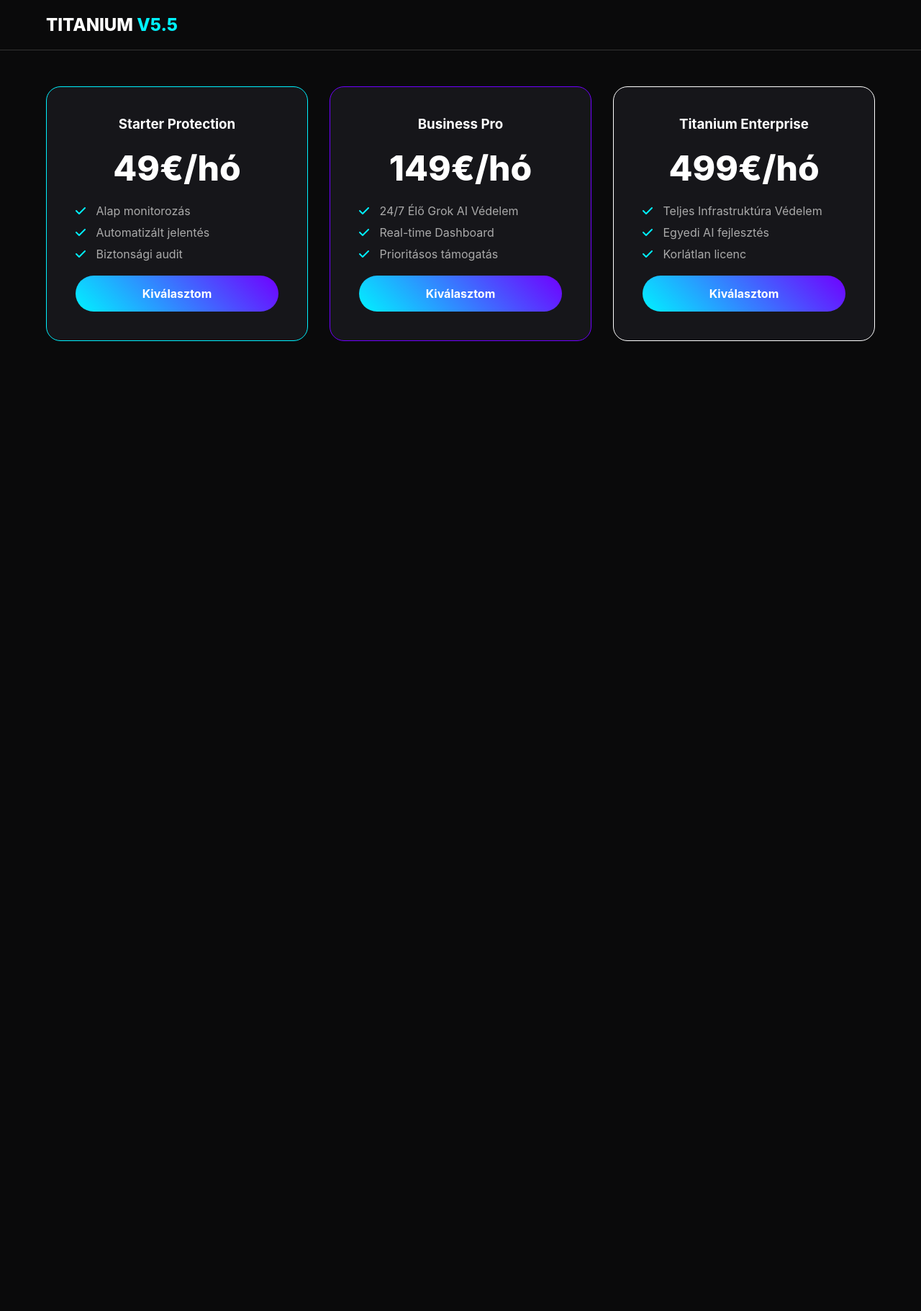
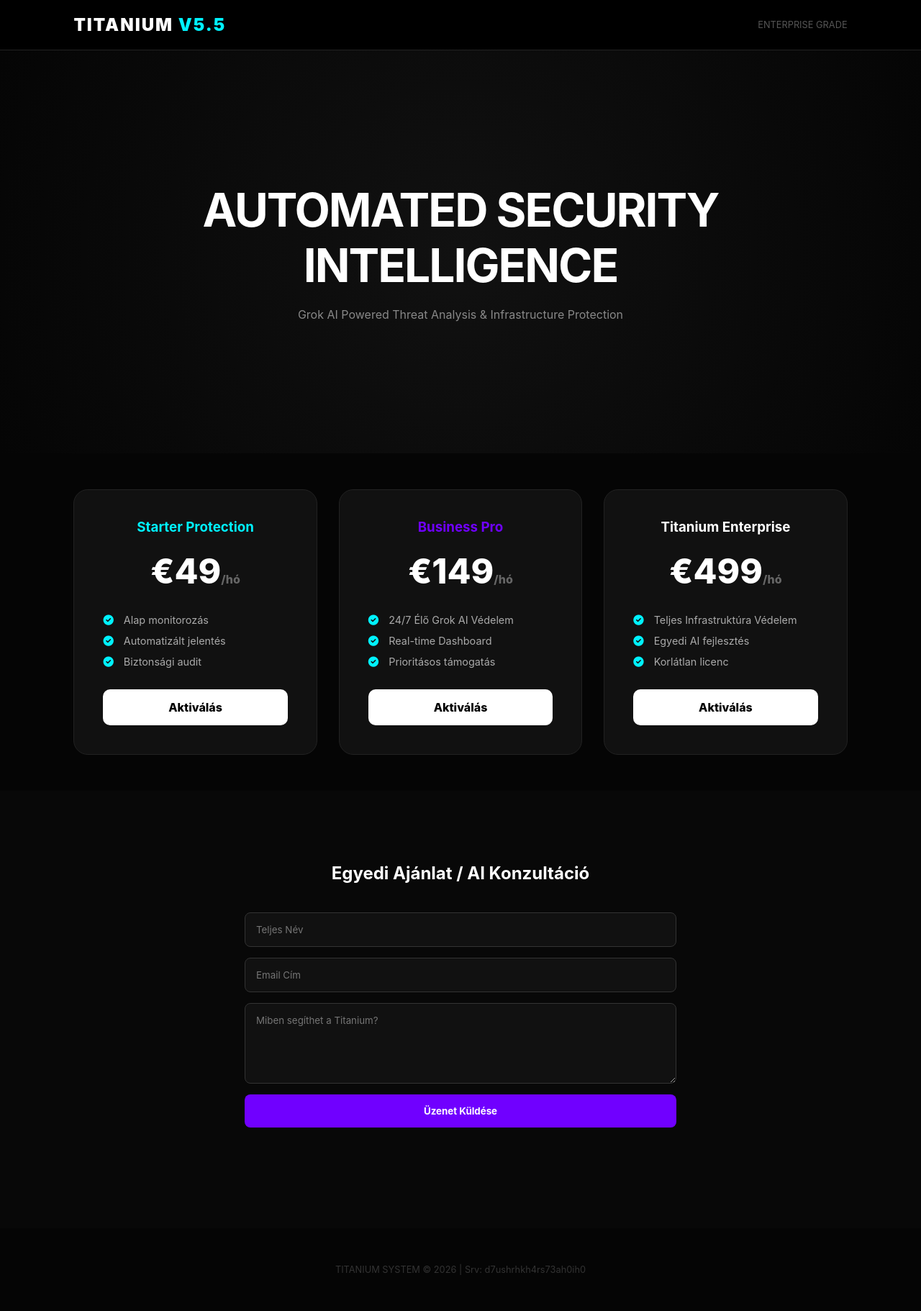
Before and after one commit to pityumajsaii-cell/titanium_v5, a Flask app: page / in a window 1280 px wide. Shown: the whole page at 72% size. Before the commit the page ends 474 px from the top, so only its background shows below. Run offline with Flask 3, Linux system fonts and the light colour scheme.

Commit message:
🎨 UI Update: Enterprise V5.5 Design Applied

```diff
--- a/templates/index.html
+++ b/templates/index.html
@@ -3,37 +3,78 @@
 <head>
     <meta charset="UTF-8">
     <meta name="viewport" content="width=device-width, initial-scale=1.0">
-    <title>TITANIUM | Enterprise SaaS</title>
+    <title>TITANIUM | Enterprise AI & Security</title>
     <link rel="stylesheet" href="https://cdnjs.cloudflare.com/ajax/libs/font-awesome/6.0.0/css/all.min.css">
     <style>
-        :root { --primary: #00f2ff; --secondary: #7000ff; --dark: #0a0a0b; --card-bg: #16161a; --text: #ffffff; }
+        :root { --primary: #00f2ff; --secondary: #7000ff; --dark: #050505; --card-bg: #111111; --text: #ffffff; }
         * { margin: 0; padding: 0; box-sizing: border-box; font-family: 'Inter', sans-serif; }
-        body { background-color: var(--dark); color: var(--text); }
-        nav { padding: 20px 5%; display: flex; justify-content: space-between; border-bottom: 1px solid #333; }
-        .grid { display: grid; grid-template-columns: repeat(auto-fit, minmax(300px, 1fr)); gap: 30px; padding: 50px 5%; }
-        .card { background: var(--card-bg); padding: 40px; border-radius: 20px; border: 1px solid #333; transition: 0.3s; text-align: center; }
+        body { background-color: var(--dark); color: var(--text); overflow-x: hidden; }
+
+        nav { padding: 20px 8%; display: flex; justify-content: space-between; align-items: center; border-bottom: 1px solid #222; background: rgba(0,0,0,0.9); position: sticky; top: 0; z-index: 1000; }
+        .logo { font-size: 1.5rem; font-weight: 900; letter-spacing: 2px; }
+        .logo span { color: var(--primary); }
+
+        .hero { height: 70vh; display: flex; flex-direction: column; justify-content: center; align-items: center; text-align: center; background: radial-gradient(circle at center, #111 0%, #050505 100%); }
+        .hero h1 { font-size: 4rem; margin-bottom: 20px; text-transform: uppercase; letter-spacing: -2px; }
+
+        .grid { display: grid; grid-template-columns: repeat(auto-fit, minmax(300px, 1fr)); gap: 30px; padding: 50px 8%; }
+        .card { background: var(--card-bg); padding: 40px; border-radius: 20px; border: 1px solid #222; transition: 0.4s; text-align: center; position: relative; }
+        .card:hover { border-color: var(--primary); transform: translateY(-10px); box-shadow: 0 10px 30px rgba(0,242,255,0.1); }
+
         .price { font-size: 3rem; font-weight: 800; margin: 20px 0; }
-        .btn { background: linear-gradient(45deg, var(--primary), var(--secondary)); color: white; padding: 15px; border-radius: 50px; display: block; text-decoration: none; font-weight: bold; }
-        ul { text-align: left; margin: 20px 0; list-style: none; color: #aaa; }
-        li { margin-bottom: 10px; }
+        .price span { font-size: 1rem; color: #666; }
+
+        ul { list-style: none; margin: 30px 0; text-align: left; }
+        li { margin-bottom: 12px; color: #aaa; font-size: 0.9rem; }
         li i { color: var(--primary); margin-right: 10px; }
+
+        .btn-pay { background: var(--text); color: #000; padding: 15px 30px; border-radius: 10px; text-decoration: none; font-weight: 800; display: block; margin-top: 20px; transition: 0.3s; }
+        .btn-pay:hover { background: var(--primary); transform: scale(1.05); }
+
+        .contact-section { padding: 100px 8%; background: #080808; text-align: center; }
+        form { max-width: 600px; margin: 40px auto; display: flex; flex-direction: column; gap: 15px; }
+        input, textarea { background: #111; border: 1px solid #333; padding: 15px; color: white; border-radius: 8px; }
+        .btn-submit { background: var(--secondary); color: white; border: none; padding: 15px; cursor: pointer; font-weight: 700; border-radius: 8px; }
     </style>
 </head>
 <body>
-    <nav><div style="font-size: 1.5rem; font-weight: 800;">TITANIUM <span style="color:var(--primary)">V5.5</span></div></nav>
+    <nav>
+        <div class="logo">TITANIUM <span>V5.5</span></div>
+        <div style="color:#555; font-size:0.8rem;">ENTERPRISE GRADE</div>
+    </nav>
+
+    <section class="hero">
+        <h1>Automated Security<br>Intelligence</h1>
+        <p style="color:#888;">Grok AI Powered Threat Analysis & Infrastructure Protection</p>
+    </section>
+
     <div class="grid">
         {% for product in products %}
-        <div class="card" style="border-color: {{ product.color }}">
-            <h3>{{ product.name }}</h3>
-            <div class="price">{{ product.price }}€<span>/hó</span></div>
+        <div class="card">
+            <h3 style="color:{{ product.color }}">{{ product.name }}</h3>
+            <div class="price">€{{ product.price }}<span>/hó</span></div>
             <ul>
                 {% for feature in product.features %}
-                <li><i class="fas fa-check"></i> {{ feature }}</li>
+                <li><i class="fas fa-check-circle"></i> {{ feature }}</li>
                 {% endfor %}
             </ul>
-            <a href="#contact" class="btn">Kiválasztom</a>
+            <a href="{{ product.payment_url }}" class="btn-pay" target="_blank">Aktiválás</a>
         </div>
         {% endfor %}
     </div>
+
+    <section id="contact" class="contact-section">
+        <h2>Egyedi Ajánlat / AI Konzultáció</h2>
+        <form action="/lead" method="post">
+            <input type="text" name="name" placeholder="Teljes Név" required>
+            <input type="email" name="email" placeholder="Email Cím" required>
+            <textarea name="message" rows="5" placeholder="Miben segíthet a Titanium?" required></textarea>
+            <button type="submit" class="btn-submit">Üzenet Küldése</button>
+        </form>
+    </section>
+
+    <footer style="padding: 50px; text-align: center; color: #333; font-size: 0.8rem;">
+        TITANIUM SYSTEM &copy; 2026 | Srv: d7ushrhkh4rs73ah0ih0
+    </footer>
 </body>
 </html>
```
